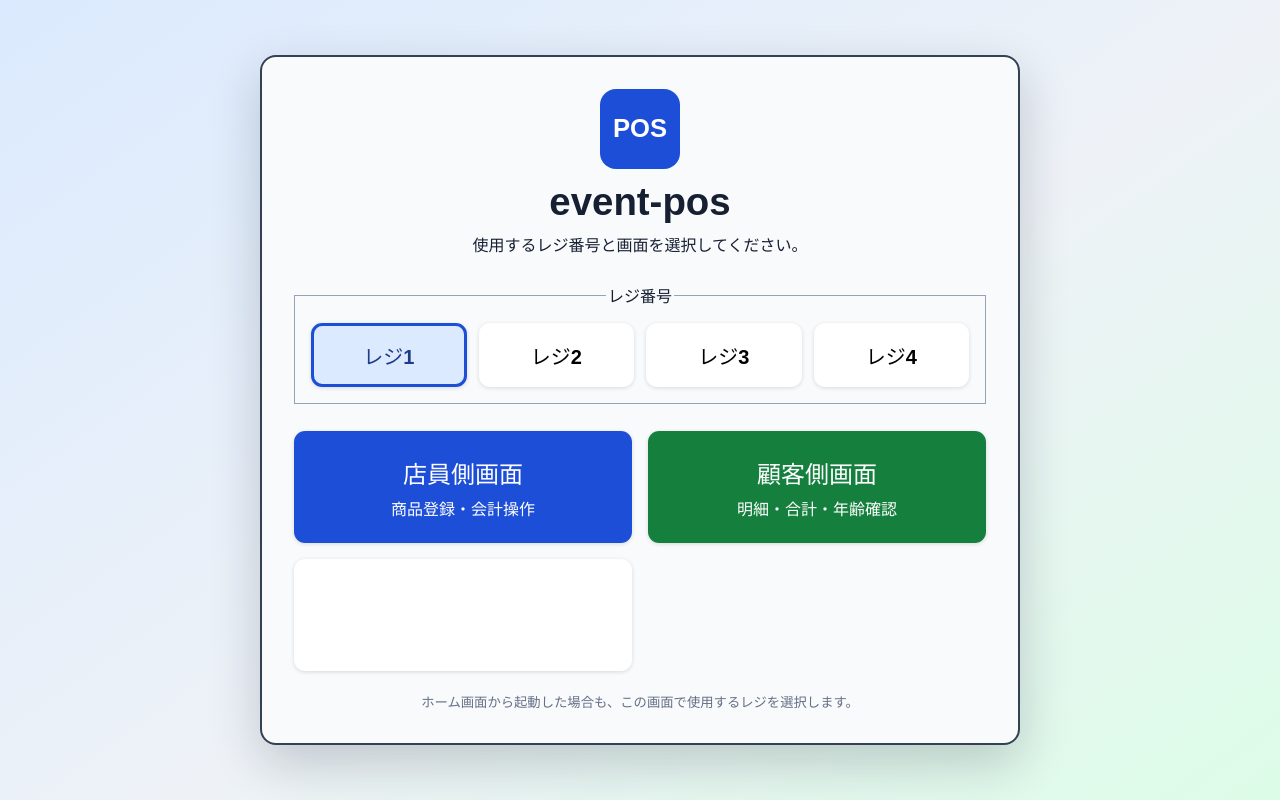
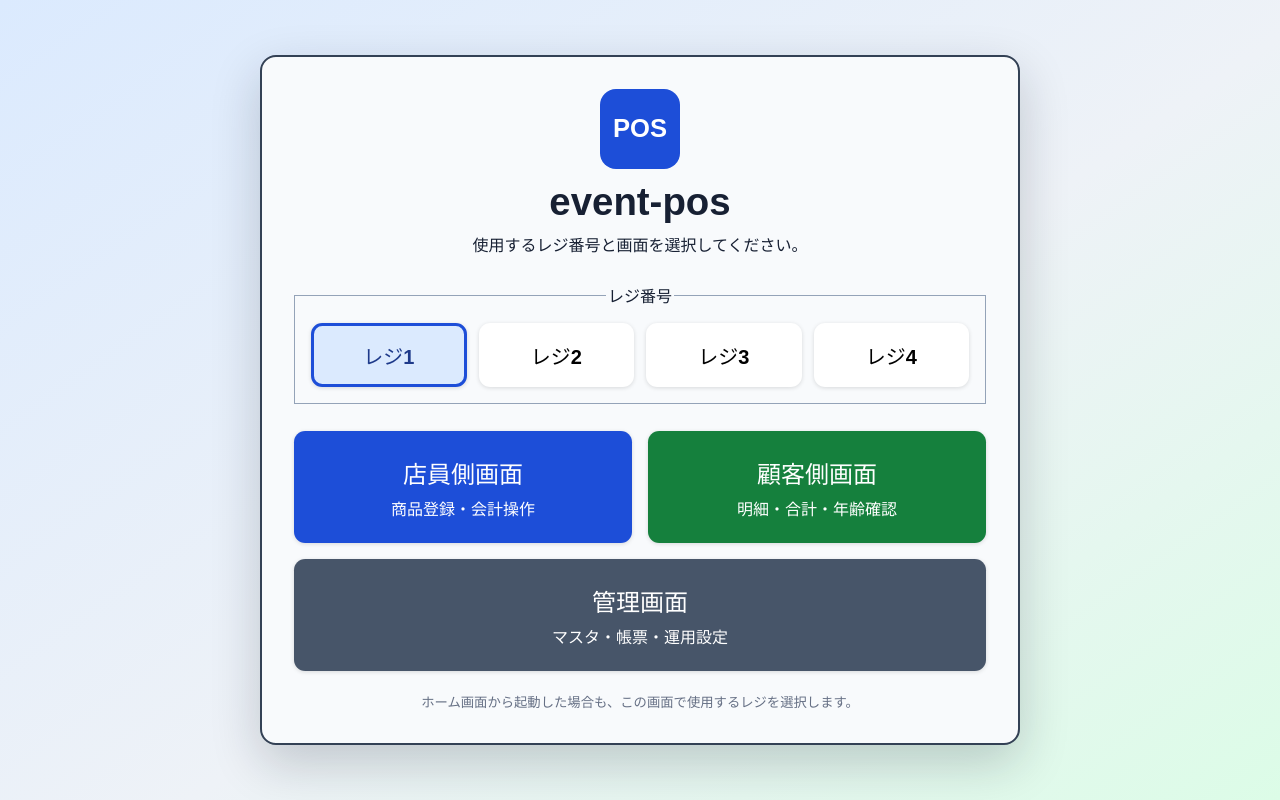
Before and after one commit to Usuiensan/event-pos, a React (Vite) app in the folder apps/register-web/: page / in a window 1280 px wide. Built offline with nearby package versions, Linux system fonts and the light colour scheme.

Commit message:
管理画面ボタンの表示を整える

```diff
--- a/apps/register-web/src/main.tsx
+++ b/apps/register-web/src/main.tsx
@@ -477,7 +477,7 @@ function App({ role, registerNumber }: { role: RegisterRole; registerNumber: num
 function Launcher() {
   const [registerNumber, setRegisterNumber] = useState(1);
   const openRegister = (role: RegisterRole) => { const url = new URL(window.location.href); url.search = new URLSearchParams({ register: String(registerNumber), role }).toString(); window.location.assign(url); };
-  return <main className="launcher-screen"><section className="launcher-card"><div className="launcher-mark">POS</div><h1>event-pos</h1><p>使用するレジ番号と画面を選択してください。</p><fieldset><legend>レジ番号</legend><div className="register-selector">{[1, 2, 3, 4].map((number) => <button key={number} className={registerNumber === number ? "active" : ""} onClick={() => setRegisterNumber(number)}>レジ{number}</button>)}</div></fieldset><div className="role-selector"><button className="staff-launch" onClick={() => openRegister("staff")}><strong>店員側画面</strong><span>商品登録・会計操作</span></button><button className="customer-launch" onClick={() => openRegister("customer")}><strong>顧客側画面</strong><span>明細・合計・年齢確認</span></button><button onClick={() => window.location.assign("/?role=admin")}><strong>管理画面</strong><span>マスタ・帳票・運用設定</span></button></div><small>ホーム画面から起動した場合も、この画面で使用するレジを選択します。</small></section></main>;
+  return <main className="launcher-screen"><section className="launcher-card"><div className="launcher-mark">POS</div><h1>event-pos</h1><p>使用するレジ番号と画面を選択してください。</p><fieldset><legend>レジ番号</legend><div className="register-selector">{[1, 2, 3, 4].map((number) => <button key={number} className={registerNumber === number ? "active" : ""} onClick={() => setRegisterNumber(number)}>レジ{number}</button>)}</div></fieldset><div className="role-selector"><button className="staff-launch" onClick={() => openRegister("staff")}><strong>店員側画面</strong><span>商品登録・会計操作</span></button><button className="customer-launch" onClick={() => openRegister("customer")}><strong>顧客側画面</strong><span>明細・合計・年齢確認</span></button><button className="admin-launch" onClick={() => window.location.assign("/?role=admin")}><strong>管理画面</strong><span>マスタ・帳票・運用設定</span></button></div><small>ホーム画面から起動した場合も、この画面で使用するレジを選択します。</small></section></main>;
 }
 
 function Root() {
--- a/apps/register-web/src/styles.css
+++ b/apps/register-web/src/styles.css
@@ -10,7 +10,7 @@ html, body, #root { margin: 0; width: 100%; min-height: 100%; touch-action: mani
 .register-selector button.active { border-color: #1d4ed8; background: #dbeafe; color: #1e3a8a; }
 .role-selector { display: grid; grid-template-columns: 1fr 1fr; gap: 1rem; }
 .role-selector button { display: grid; gap: .4rem; min-height: 7rem; place-content: center; color: white; }
-.role-selector strong { font-size: 1.5rem; }.role-selector span { font-size: 1rem; }.staff-launch { background: #1d4ed8; }.customer-launch { background: #15803d; }
+.role-selector strong { font-size: 1.5rem; }.role-selector span { font-size: 1rem; }.staff-launch { background: #1d4ed8; }.customer-launch { background: #15803d; }.admin-launch { grid-column: 1 / -1; background: #475569; }
 .launcher-card > small { display: block; margin-top: 1.3rem; }
 .pos-screen { min-height: 100vh; width: 100vw; box-sizing: border-box; } .pos-header { height: 3.5rem; box-sizing: border-box; padding: .7rem 1.2rem; display: flex; justify-content: space-between; align-items: center; background: #1f2937; color: white; font-size: 1.4rem; font-weight: 700; } .customer-screen { display: grid; grid-template-rows: 1fr auto; background: #eef2f7; } .customer-lines { overflow: auto; } .customer-line { display: grid; grid-template-columns: minmax(0, 1fr) 8rem 5rem; gap: 1rem; padding: 1.2rem; font-size: clamp(1rem, 2vw, 1.7rem); background: #fff; border-bottom: 1px solid #cbd5e1; } .customer-line:nth-child(even) { background: #dff3f8; } .customer-line-head { position: sticky; z-index: 2; top: 0; padding-top: .7rem; padding-bottom: .7rem; background: #1f2937 !important; color: white; font-size: clamp(.9rem, 1.6vw, 1.25rem); font-weight: 700; } .customer-discount { display: flex; justify-content: space-between; gap: 1rem; padding: .8rem 1.2rem; background: #fef3c7; color: #b45309; font-size: clamp(1rem, 2vw, 1.5rem); border-bottom: 1px solid #f59e0b; } .customer-total { display: flex; justify-content: space-between; align-items: center; padding: 1rem 2rem; background: #fffbea; border-top: 3px solid #334155; font-size: clamp(1.3rem, 3vw, 2.2rem); } .customer-total strong { color: #1d4ed8; font-size: 1.5em; } .customer-empty { display: grid; place-items: center; height: 100%; color: #64748b; font-size: 2rem; }
 .register-shell { box-sizing: border-box; min-height: 100vh; max-width: 1100px; margin: auto; padding: 1.5rem; display: grid; gap: 1rem; } header { display: flex; align-items: baseline; justify-content: space-between; gap: 1rem; } h1, h2, p { margin: 0; } h1 { font-size: clamp(1.5rem, 4vw, 2.5rem); } h2 { margin-bottom: .6rem; } .eyebrow { color: #667085; letter-spacing: .08em; }
```
